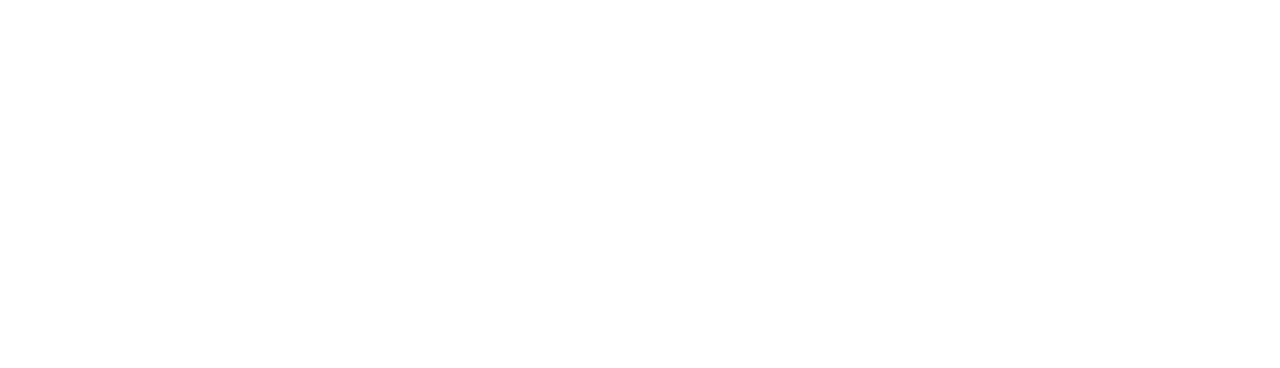
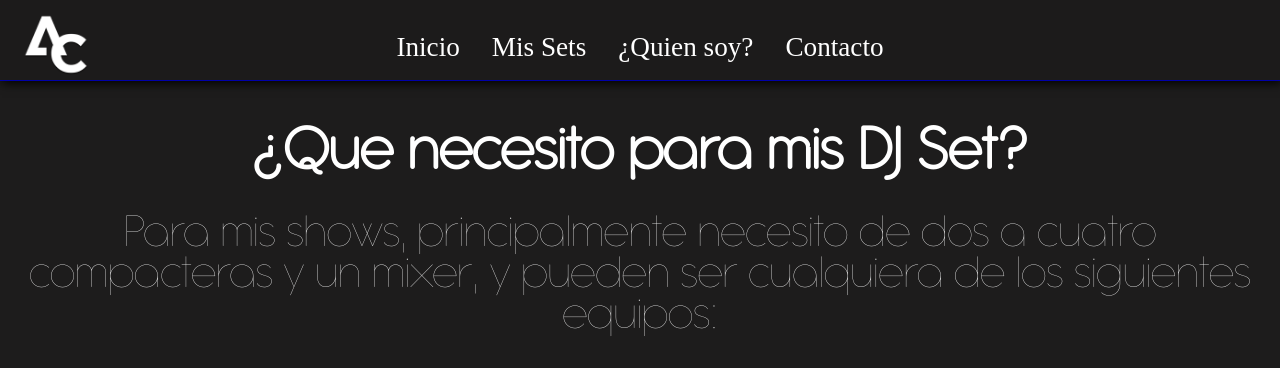
Before and after one commit to AlexisChapado/presskit, a plain HTML site: page pages/requerimientos.html in a window 1280 px wide. Drawn offline with Linux system fonts and the light colour scheme.

Commit message:
03/07 | Hora 17:49

```diff
--- /dev/null
+++ b/css/partials/_requerimientos.scss
@@ -0,0 +1,44 @@
+.contenedorRequerimientos {
+
+    width: 100%;
+    height: 100vh;
+
+    background-color: $colorNav;
+
+    display: grid;
+    grid-template-columns: repeat(3,1fr);
+    grid-template-rows: 0.5fr 1fr 1fr;
+    grid-template-areas:
+    "colum1 colum1 colum1"
+    "colum2 colum3 colum4"
+    "colum5 colum6 colum7";
+
+    .informacionRequerimientos {
+
+        width: 100%;
+        height: 30vh;
+        margin-top: 7rem;
+
+
+        grid-area: colum1;
+
+        display: flex;
+        justify-content: center;
+        align-items: center;
+        flex-direction: column;
+        gap: 2rem;
+
+        h2{
+
+            font-family: $letraTexto-Extralight;
+            font-size: 4rem;
+        }
+
+        p{
+            font-family: $letraTexto-Hardline;
+            font-size: 3rem;
+            text-align: center;
+        }
+    }
+
+}
--- a/css/style.scss
+++ b/css/style.scss
@@ -6,3 +6,4 @@
 @import "./partials/bienvenida";
 @import "./partials/fonts";
 @import "./partials/inicio";
+@import "./partials/requerimientos";
--- a/pages/requerimientos.html
+++ b/pages/requerimientos.html
@@ -0,0 +1,51 @@
+<!DOCTYPE html>
+<html lang="en">
+<head>
+    <meta charset="UTF-8">
+    <meta name="viewport" content="width=device-width, initial-scale=1.0">
+    <title>Alexis Chapado | PressKit</title>
+    <link rel="stylesheet" href="../css/style.css">
+</head>
+<body>
+
+    <header class="headerRequerimientos ">
+        <nav class="inicioNav">
+            <div class="contenedorInicioLogo">
+                <div class="contenedorLogoInicio">
+                    <a href="../index.html"><img src="../img/logo-blanco.png" alt="logo"></a>
+                </div>
+            </div>
+            <div class="contenedorInicioNav">
+                <ul class="ulInicio">
+                    <li class="liInicio">
+                        <a href="./inicio.html">Inicio</a>
+                    </li>
+                    <li class="liInicio">
+                        <a href="./mis-sets.html">Mis Sets</a>
+                    </li>
+                    <li class="liInicio">
+                        <a href="./quiensoy.html">¿Quien soy?</a>
+                    </li>
+                    <li class="liInicio">
+                        <a href="./contacto.html">Contacto</a>
+                    </li>
+                </ul>
+            </div>
+        </nav>
+    </header>
+
+    <main>
+        <div class="contenedorRequerimientos ">
+            <div class="informacionRequerimientos">
+                <h2>¿Que necesito para mis DJ Set?</h2>
+                <p>Para mis shows, principalmente necesito de dos a cuatro compacteras y un mixer, y pueden ser cualquiera de los siguientes equipos:</p>
+            </div>
+
+        </div>
+    </main>
+
+    <footer>
+
+    </footer>
+</body>
+</html>
```
Also changed, not shown: css/style.css, 1 other file.
